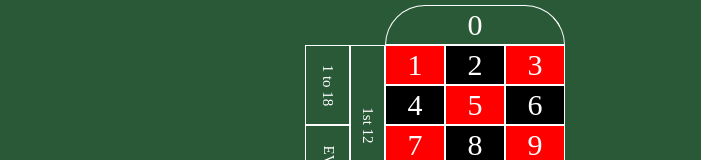
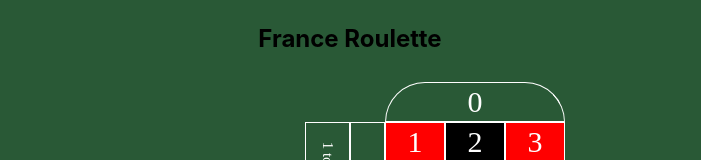
Before and after one commit to JoshuaDevCo/ok-casino, a React (Create React App) app: page / in a window 1280 px wide. Shown: the top 160 px of the page, without its empty margins (290-991 px from the left). Built offline with nearby package versions, Linux system fonts and the light colour scheme.

Commit message:
add a title game

```diff
--- a/src/Roulette/index.js
+++ b/src/Roulette/index.js
@@ -2,15 +2,19 @@ import React from 'react';
 import Board from "./Board";
 import Spinner from "./Spinner";
 import MyMoney from "./MyMoney";
-import { GeneralDiv } from "./style";
+import { GeneralDiv, InteriorDiv, TitleGame } from "./style";
+import { ROULETTE_TITLE } from "./../Utils/constants"
 
 const Roulette = () => {
 
     return (
         <GeneralDiv>
-            <MyMoney />
-            <Board />
-            <Spinner />
+            <TitleGame>{ROULETTE_TITLE}</TitleGame>
+            <InteriorDiv>
+                <MyMoney />
+                <Board />
+                <Spinner />
+            </InteriorDiv>
         </GeneralDiv>
     );
 };
--- a/src/Roulette/style.js
+++ b/src/Roulette/style.js
@@ -2,6 +2,18 @@ import styled from "styled-components"
 
 export const GeneralDiv = styled.div`
     display: flex;
+    flex-direction: column;
+    justify-content: center;
+    align-items: center;
+`;
+
+export const InteriorDiv = styled.div`
+    display: flex;
     flex-direction: row;
     justify-content: center;
 `;
+
+export const TitleGame = styled.p`
+    font-size: x-large;
+    font-weight: 700;
+`;
--- a/src/Utils/constants.js
+++ b/src/Utils/constants.js
@@ -11,3 +11,4 @@ export const LOW = "1 to 18"
 export const HIGH = "19 to 36"
 export const ODD = "ODD"
 export const EVEN = "EVEN"
+export const ROULETTE_TITLE = "France Roulette"
```
